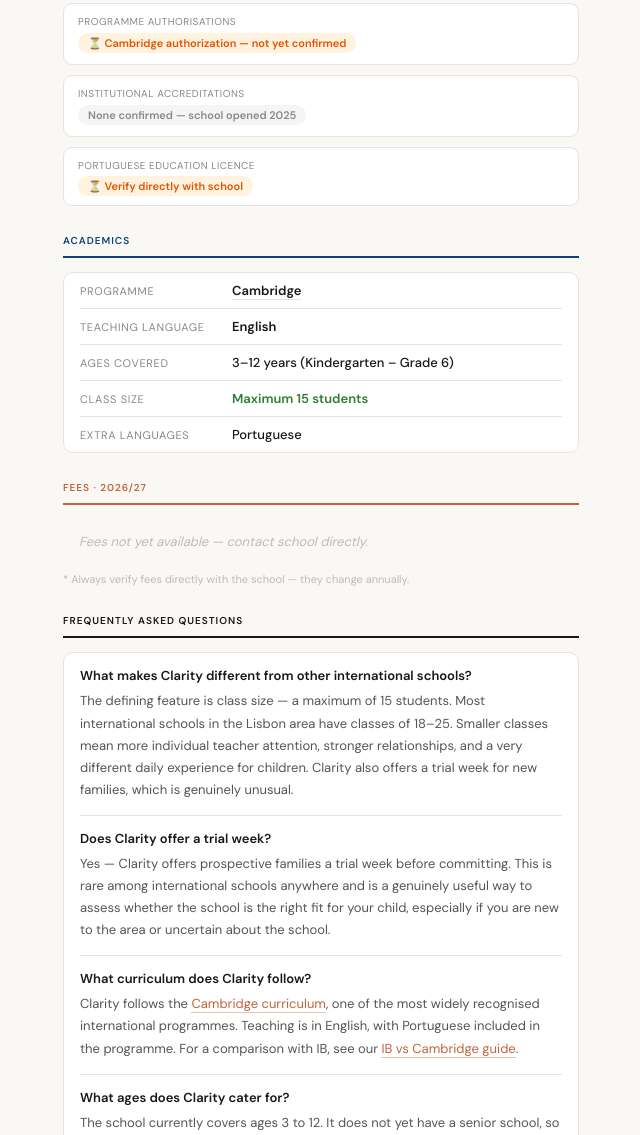
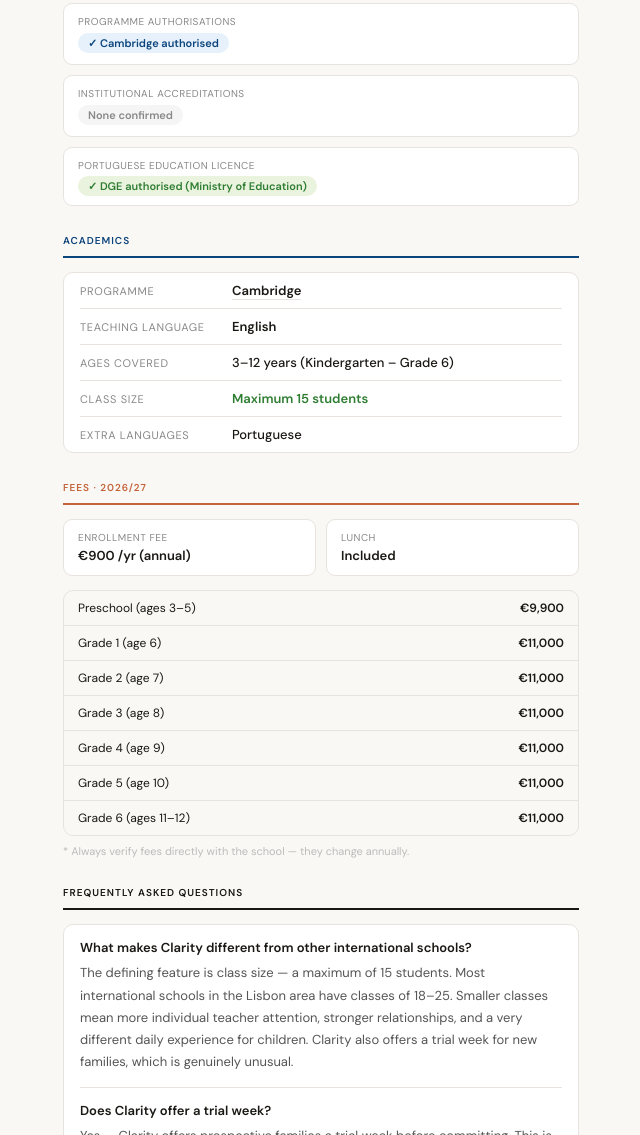
Before and after one commit to raychukolga/schools.reviews, a plain HTML site: page clarity-international-school-portugal.html in a window 1280 px wide. Shown: the part 1584-2719 px from the top of the page, without its empty margins (167-807 px from the left). Drawn offline with nearby package versions, Linux system fonts and the light colour scheme.

Commit message:
Clarity: add fees, Cambridge + DGE accreditation, lunch included

```diff
--- a/clarity-international-school-portugal.html
+++ b/clarity-international-school-portugal.html
@@ -52,8 +52,8 @@
     </div>
     <div class="hero-price-block">
       <div class="price-label">Annual tuition</div>
-      <div class="price-val">To be added</div>
-      <div class="price-sub">Contact school</div>
+      <div class="price-val">€9,900 – €11,000</div>
+      <div class="price-sub">Lunch included</div>
     </div>
   </div>
 </div>
@@ -110,19 +110,19 @@
         <div class="profile-item" style="grid-column:span 2;">
           <div class="profile-label">Programme authorisations</div>
           <div class="profile-val" style="display:flex;flex-wrap:wrap;gap:6px;margin-top:5px;">
-            <span style="background:#fff3e0;color:#e65100;font-size:11px;font-weight:700;padding:3px 10px;border-radius:20px;">⏳ Cambridge authorization — not yet confirmed</span>
+            <span style="background:#E6F1FB;color:#0C447C;font-size:11px;font-weight:700;padding:3px 10px;border-radius:20px;">✓ Cambridge authorised</span>
           </div>
         </div>
         <div class="profile-item" style="grid-column:span 2;">
           <div class="profile-label">Institutional accreditations</div>
           <div class="profile-val" style="display:flex;flex-wrap:wrap;gap:6px;margin-top:5px;">
-            <span style="background:#f5f5f5;color:#888;font-size:11px;font-weight:700;padding:3px 10px;border-radius:20px;">None confirmed — school opened 2025</span>
+            <span style="background:#f5f5f5;color:#888;font-size:11px;font-weight:700;padding:3px 10px;border-radius:20px;">None confirmed</span>
           </div>
         </div>
         <div class="profile-item" style="grid-column:span 2;">
           <div class="profile-label">Portuguese education licence</div>
           <div class="profile-val" style="margin-top:5px;">
-            <span style="background:#fff3e0;color:#e65100;font-size:11px;font-weight:700;padding:3px 10px;border-radius:20px;">⏳ Verify directly with school</span>
+            <span style="background:#EAF3DE;color:#2E7D32;font-size:11px;font-weight:700;padding:3px 10px;border-radius:20px;">✓ DGE authorised (Ministry of Education)</span>
           </div>
         </div>
       </div>
@@ -142,7 +142,19 @@
 
 <div class="section">
       <div class="sec-title terra">Fees · 2026/27</div>
-      <div style="background:var(--cream);border-radius:10px;padding:14px 16px;font-size:13px;color:#bbb;font-style:italic;">Fees not yet available — contact school directly.</div>
+      <div class="fees-meta">
+        <div class="fee-item"><div class="fee-label">Enrollment fee</div><div class="fee-val">€900 /yr (annual)</div></div>
+        <div class="fee-item"><div class="fee-label">Lunch</div><div class="fee-val">Included</div></div>
+      </div>
+      <div class="grades-table">
+        <div class="grade-row"><div class="grade-label">Preschool (ages 3–5)</div><div class="grade-fee">€9,900</div></div>
+        <div class="grade-row"><div class="grade-label">Grade 1 (age 6)</div><div class="grade-fee">€11,000</div></div>
+        <div class="grade-row"><div class="grade-label">Grade 2 (age 7)</div><div class="grade-fee">€11,000</div></div>
+        <div class="grade-row"><div class="grade-label">Grade 3 (age 8)</div><div class="grade-fee">€11,000</div></div>
+        <div class="grade-row"><div class="grade-label">Grade 4 (age 9)</div><div class="grade-fee">€11,000</div></div>
+        <div class="grade-row"><div class="grade-label">Grade 5 (age 10)</div><div class="grade-fee">€11,000</div></div>
+        <div class="grade-row"><div class="grade-label">Grade 6 (ages 11–12)</div><div class="grade-fee">€11,000</div></div>
+      </div>
       <p style="font-size:11px;color:#bbb;margin-top:8px;">* Always verify fees directly with the school — they change annually.</p>
     </div>
 
```
Also changed, not shown: international-private-schools-portugal.html (+3 -3 lines).
